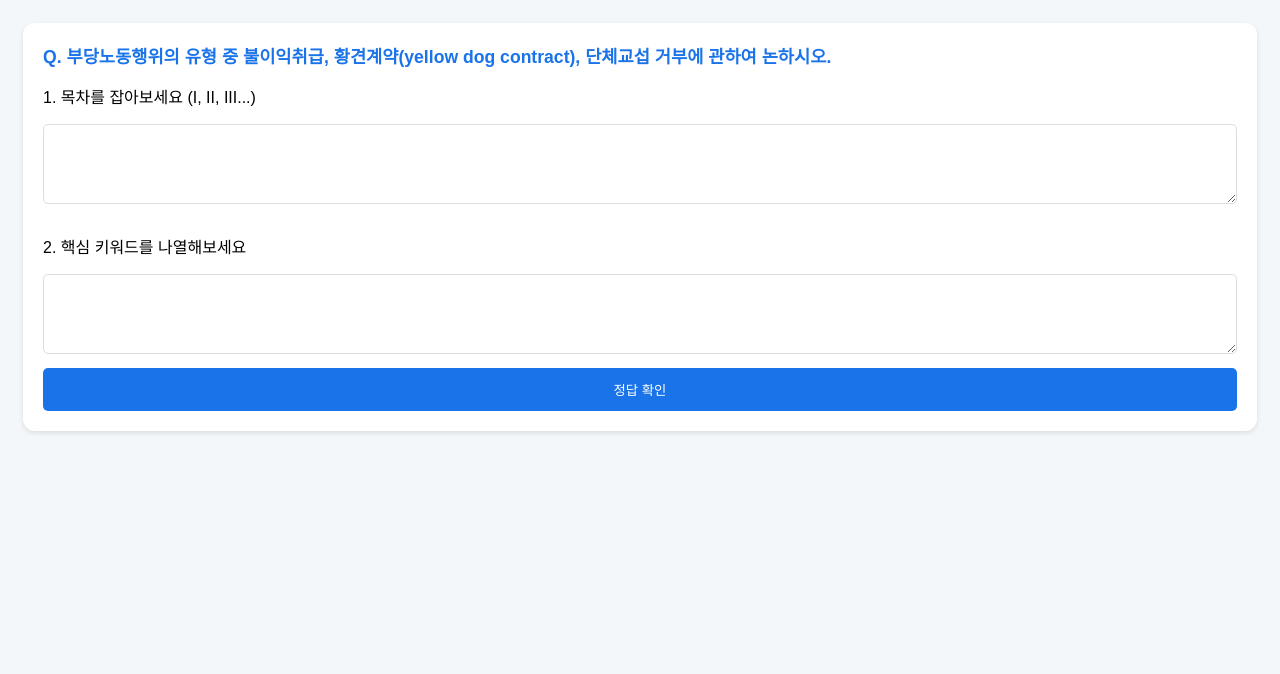
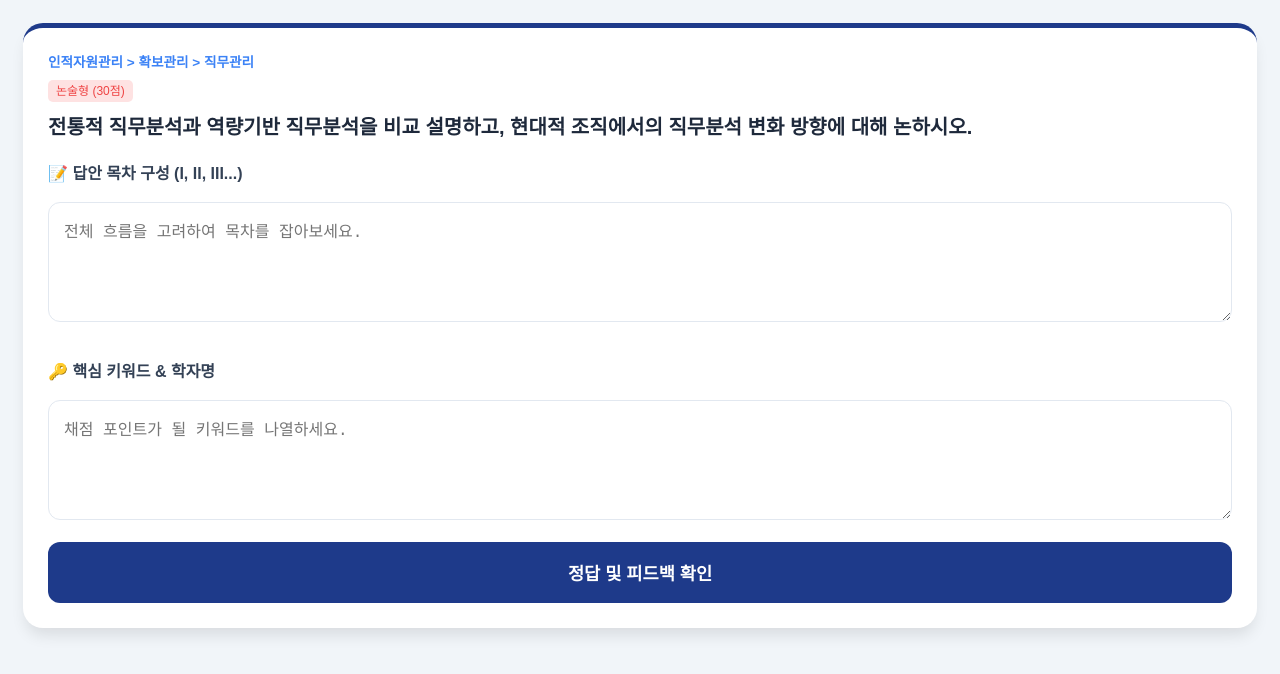
Before and after one commit to wkjun-alt/my-study-app, a plain HTML site: page index.html in a window 1280 px wide. Drawn offline with Linux system fonts and the light colour scheme.

Commit message:
Update index.html

```diff
--- a/index.html
+++ b/index.html
@@ -3,96 +3,67 @@
 <head>
     <meta charset="UTF-8">
     <meta name="viewport" content="width=device-width, initial-scale=1.0">
-    <title>경지사 2차 암기 마스터</title>
+    <title>경지사 2차 고득점 마스터</title>
     <style>
-        body { font-family: sans-serif; background: #f4f7f9; padding: 15px; }
-        .card { background: white; padding: 20px; border-radius: 12px; box-shadow: 0 2px 5px rgba(0,0,0,0.1); margin-bottom: 20px; }
-        .q-text { font-size: 1.1rem; font-weight: bold; color: #1a73e8; margin-bottom: 15px; }
-        textarea { width: 100%; height: 80px; margin-bottom: 10px; padding: 10px; border: 1px solid #ddd; border-radius: 5px; box-sizing: border-box; }
-        .btn { width: 100%; padding: 12px; background: #1a73e8; color: white; border: none; border-radius: 5px; cursor: pointer; }
-        .result { display: none; background: #e8f0fe; padding: 15px; border-radius: 8px; margin-top: 15px; font-size: 0.9rem; }
-        .tag { display: inline-block; background: #34a853; color: white; padding: 2px 8px; border-radius: 10px; font-size: 0.8rem; margin: 2px; }
+        :root { --main: #1e3a8a; --sub: #3b82f6; --bg: #f1f5f9; }
+        body { font-family: 'Pretendard', sans-serif; background: var(--bg); padding: 15px; line-height: 1.5; color: #334155; }
+        .hierarchy { font-size: 0.85rem; color: var(--sub); font-weight: 600; margin-bottom: 5px; }
+        .card { background: white; padding: 25px; border-radius: 20px; box-shadow: 0 10px 15px -3px rgba(0,0,0,0.1); margin-bottom: 20px; border-top: 5px solid var(--main); }
+        .question-title { font-size: 1.25rem; font-weight: 800; color: #1e293b; margin-bottom: 20px; word-break: keep-all; }
+        .score-badge { display: inline-block; background: #fee2e2; color: #ef4444; font-size: 0.75rem; padding: 2px 8px; border-radius: 5px; margin-bottom: 10px; }
+        textarea { width: 100%; height: 120px; margin-bottom: 15px; padding: 15px; border: 1px solid #e2e8f0; border-radius: 12px; font-size: 1rem; box-sizing: border-box; }
+        .btn { width: 100%; padding: 18px; background: var(--main); color: white; border: none; border-radius: 12px; font-weight: bold; cursor: pointer; font-size: 1.1rem; }
+        .ans-section { display: none; margin-top: 25px; animation: fadeIn 0.5s; }
+        .keyword-box { background: #eff6ff; padding: 15px; border-radius: 12px; margin-top: 10px; }
+        .tag { display: inline-block; background: var(--main); color: white; padding: 3px 10px; border-radius: 20px; font-size: 0.8rem; margin: 3px; }
+        @keyframes fadeIn { from { opacity: 0; } to { opacity: 1; } }
     </style>
 </head>
 <body>
     <div class="card">
-        <div id="q-area" class="q-text">문제를 불러오는 중...</div>
-        <p>1. 목차를 잡아보세요 (I, II, III...)</p>
-        <textarea id="ans-struct"></textarea>
-        <p>2. 핵심 키워드를 나열해보세요</p>
-        <textarea id="ans-key"></textarea>
-        <button class="btn" onclick="showAns()">정답 확인</button>
+        <div class="hierarchy" id="disp-hierarchy">인적자원관리 > ...</div>
+        <div class="score-badge">논술형 (30점)</div>
+        <div class="question-title" id="disp-q">문제를 불러오는 중...</div>
 
-        <div id="res-area" class="result">
-            <strong>✅ 표준 목차:</strong> <p id="std-struct"></p>
-            <strong>✅ 필수 키워드:</strong> <div id="std-key"></div>
-            <br>
-            <button class="btn" style="background:#5f6368" onclick="location.reload()">다음 문제 (무작위)</button>
+        <p>📝 <strong>답안 목차 구성 (I, II, III...)</strong></p>
+        <textarea id="in-struct" placeholder="전체 흐름을 고려하여 목차를 잡아보세요."></textarea>
+
+        <p>🔑 <strong>핵심 키워드 & 학자명</strong></p>
+        <textarea id="in-key" placeholder="채점 포인트가 될 키워드를 나열하세요."></textarea>
+
+        <button class="btn" onclick="showResult()">정답 및 피드백 확인</button>
+
+        <div id="ans-area" class="ans-section">
+            <div style="font-weight: bold; color: var(--main);">📍 표준 목차 구조</div>
+            <div id="std-struct" style="white-space: pre-wrap; background: #fff; padding: 15px; border: 1px solid #e2e8f0; border-radius: 10px; margin: 10px 0;"></div>
+
+            <div style="font-weight: bold; color: var(--main);">📍 필수 핵심 키워드</div>
+            <div id="std-key" class="keyword-box"></div>
+
+            <button class="btn" style="background:#64748b; margin-top:20px;" onclick="location.reload()">다음 문제 도전</button>
         </div>
     </div>
 
     <script>
-        // 여기에 AI가 뽑아준 데이터를 넣을 예정입니다.
+        // 이 데이터는 제미나이가 전공 서적을 분석하여 채워줄 것입니다.
         const quizData = [
-    {
-        q: "전통적 직무분석의 개념, 목적 및 한계점에 관하여 설명하시오.",
-        struct: "I. 전통적 직무분석의 의의\nII. 직무분석의 주요 목적 (확보, 개발, 보상 등)\nIII. 전통적 직무분석의 한계점 (동적 환경 대응 미흡 등)\nIV. 결론",
-        keys: ["직무기술서", "직무명세서", "과업 중심", "요소비교법", "정적 분석"]
-    },
-    {
-        q: "역량기반 직무분석의 개념 및 목적에 관하여 설명하시오.",
-        struct: "I. 역량기반 직무분석의 개념\nII. 도입 배경 및 필요성\nIII. 역량기반 직무분석의 목적 (고성과자 행동특성 추출)\nIV. 전통적 분석과의 차이점",
-        keys: ["KSAO", "고성과자", "행동특성", "역량 모델링", "전략적 정렬"]
-    },
-    {
-        q: "임금수준 정책 중 선도정책(lead policy), 매칭정책(matching policy), 지체정책(lag policy)의 내용 및 장단점을 설명하시오.",
-        struct: "I. 임금수준 정책의 의의\nII. 선도정책 (시장 상회)\nIII. 매칭정책 (시장 추종)\nIV. 지체정책 (시장 하회)\nV. 정책별 비교 및 시사점",
-        keys: ["효율임금", "우수인적자원 확보", "인건비 경쟁력", "노사기대치", "외부 공정성"]
-    },
-    {
-        q: "지속적인 경쟁우위 원천이 되기 위한 인적자원의 4가지 특징(VRIO)을 설명하시오.",
-        struct: "I. 자원기반관점(RBV)의 개요\nII. 가치(Value)\nIII. 희소성(Rareness)\nIV. 모방곤란성(Inimitability)\nV. 조직화(Organization)",
-        keys: ["VRIO 프레임워크", "자원기반관점", "인적자본", "인과관계 모호성", "경로 의존성"]
-    },
-    {
-        q: "인사평가 오류 중 후광효과(halo effect)와 최근효과(recency effect)에 관하여 설명하시오.",
-        struct: "I. 인사평가 오류의 의의\nII. 후광효과 (개념, 원인, 방지대책)\nIII. 최근효과 (개념, 원인, 방지대책)\nIV. 평가 오류 감소를 위한 제언",
-        keys: ["일반화의 오류", "기억의 한계", "중요사건기술법", "평가자 교육", "BARS"]
-    },
-    {
-        q: "360도 성과평가(다면평가)의 개념 및 장·단점에 관하여 설명하시오.",
-        struct: "I. 다면평가의 의의\nII. 평가 주체의 다양성 (상사, 동료, 부하, 고객)\nIII. 장점 (객관성, 자기계발)\nIV. 단점 (인기투표화, 평가 비용)\nV. 성공적 운영 요건",
-        keys: ["자기평가", "피드백 시스템", "수평적 조직", "담합 가능성", "역량 개발"]
-    },
-    {
-        q: "HR Analytics의 개념 및 활용방안에 관하여 설명하시오.",
-        struct: "I. HR Analytics의 개념\nII. 분석 단계 (묘사, 진단, 예측, 처방)\nIII. 주요 활용 분야 (채용 예측, 이직 관리)\nIV. 도입 시 고려사항 및 한계",
-        keys: ["데이터 기반 의사결정", "빅데이터", "예측 모델링", "증거기반 인사관리", "ROI 분석"]
-    },
-    {
-        q: "허츠버그(F. Herzberg)의 2요인 이론의 기본 가정과 각 요인을 설명하고 예를 제시하시오.",
-        struct: "I. 2요인 이론의 개요\nII. 위생요인 (불만족 요인)\nIII. 동기요인 (만족 요인)\nIV. 이론의 시사점 및 한계",
-        keys: ["만족과 불만족의 독립성", "직무 충실화", "환경 요인", "심리적 성장", "KITA"]
-    },
-    {
-        q: "빅 파이브(Big-Five) 성격 모델의 5가지 성격 유형을 설명하시오.",
-        struct: "I. 성격과 조직행동의 관계\nII. 외향성, 친화성, 성실성, 정서적 안정성, 개방성\nIII. 각 유형별 조직 성과와의 관련성",
-        keys: ["외향성", "성실성", "친화성", "신경증", "경험에 대한 개방성"]
-    },
-    {
-        q: "부당노동행위의 유형 중 불이익취급, 황견계약(yellow dog contract), 단체교섭 거부에 관하여 논하시오.",
-        struct: "I. 부당노동행위제도의 의의\nII. 불이익취급 (개념 및 요건)\nIII. 황견계약 (비열계약)\nIV. 단체교섭 거부 및 해태\nV. 구제 절차",
-        keys: ["노동3권 보장", "반조합적 의사", "비열계약", "성실교섭의무", "노동위원회"]
-    }
-];
+            {
+                h: "인적자원관리 > 확보관리 > 직무관리",
+                q: "전통적 직무분석과 역량기반 직무분석을 비교 설명하고, 현대적 조직에서의 직무분석 변화 방향에 대해 논하시오.",
+                struct: "I. 직무분석의 개요\nII. 전통적 직무분석 (과업/KSAO 중심)\nIII. 역량기반 직무분석 (고성과자 행동특성)\nIV. 양자의 비교 (정적 vs 동적)\nV. 결론: 현대적 시사점",
+                keys: ["KSAO", "고성과자 행동특성", "직무 기술서/명세서", "역량 모델링", "전략적 인적자원관리"]
+            }
+        ];
 
         const item = quizData[Math.floor(Math.random() * quizData.length)];
-        document.getElementById('q-area').innerText = "Q. " + item.q;
+        document.getElementById('disp-hierarchy').innerText = item.h;
+        document.getElementById('disp-q').innerText = item.q;
 
-        function showAns() {
-            document.getElementById('res-area').style.display = 'block';
+        function showResult() {
+            document.getElementById('ans-area').style.display = 'block';
             document.getElementById('std-struct').innerText = item.struct;
             document.getElementById('std-key').innerHTML = item.keys.map(k => `<span class="tag">${k}</span>`).join('');
+            window.scrollTo(0, document.body.scrollHeight);
         }
     </script>
 </body>
```
